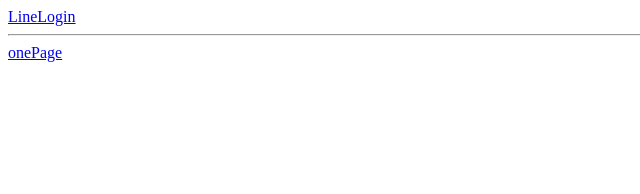
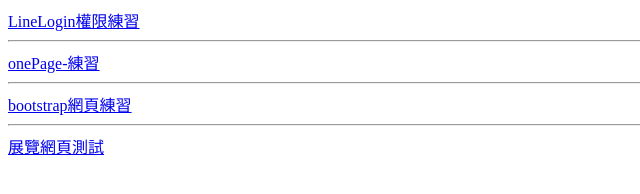
Before and after one commit to XIODA/XIODA.github.io, a plain HTML site: page index.html in a window 1280 px wide. Shown: the whole page, without its empty margins (0-640 px from the left). Drawn offline with Linux system fonts and the light colour scheme.

Commit message:
feat. index-link

```diff
--- a/index.html
+++ b/index.html
@@ -8,8 +8,12 @@
 </head>
 
 <body>
-	<a href='./lineLogin/index.html'>LineLogin</a>
+	<a href='./lineLogin/index.html'>LineLogin權限練習</a>
 	<hr/>
-	<a href='./onePage/index.html'>onePage</a>
+	<a href='./onePage/index.html'>onePage-練習</a>
+	<hr/>
+	<a href='./bootstrap/index.html'>bootstrap網頁練習</a>
+	<hr/>
+	<a href='./allenWeb/index.html'>展覽網頁測試 </a>
 </body>
 </html>
```
